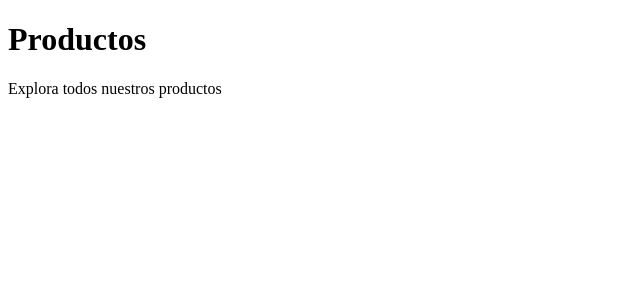
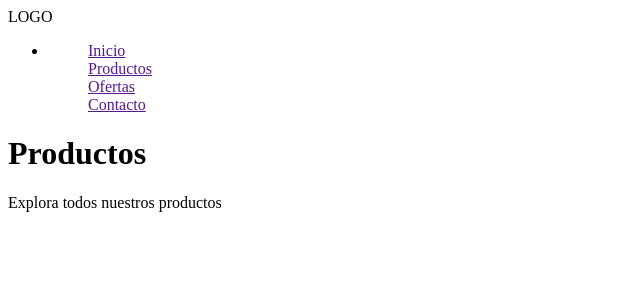
Before and after one commit to jubior777/Artesania, a React (Vite) app: page /productos in a window 1280 px wide. Shown: the top 300 px of the page, without its empty margins (0-640 px from the left). Built offline with nearby package versions, Linux system fonts and the light colour scheme.

Commit message:
ae agrega un template

```diff
--- a/src/App.jsx
+++ b/src/App.jsx
@@ -1,11 +1,10 @@
 import React from "react";
 import {API_URL} from "./components/constants/env" // Ajusta la ruta de env.js
-import MainHeader from "./components/pages/MainHeader"; // Ajusta la ruta de MainHeader.jsx
+
 
 function App() {
   return (
     <>
-      <MainHeader/>
       <div>
         <h1>Hola  {API_URL}</h1>
         <p>Este es el sitio de desarrollo</p>
--- a/src/components/Products.jsx
+++ b/src/components/Products.jsx
@@ -1,12 +1,13 @@
 import React from "react";
-
 
 const Products = () => {
   return (
-    <div>
-      <h1>Productos</h1>
-      <p>Explora todos nuestros productos</p>
-    </div>
+    <>
+      <div>
+        <h1>Productos</h1>
+        <p>Explora todos nuestros productos</p>
+      </div>
+    </>
   );
 }
 
--- a/src/components/pages/MainHeader.jsx
+++ b/src/components/pages/MainHeader.jsx
@@ -9,10 +9,10 @@ const MainHeader = () => {
       <nav>
         <ul>
           <li>
-            <a href="">Inicio</a>
-            <a href="">Productos</a>
-            <a href="">Ofertas</a>
-            <a href="">Contacto</a>
+            <ul><a href="">Inicio</a></ul>
+            <ul><a href="">Productos</a></ul>
+            <ul><a href="">Ofertas</a></ul>
+            <ul><a href="">Contacto</a></ul>
           </li>
         </ul>
       </nav>
--- /dev/null
+++ b/src/components/templates/Home.jsx
@@ -0,0 +1,14 @@
+import React from "react";
+import { Outlet } from "react-router-dom";
+import MainHeader from "../pages/MainHeader";
+
+const Home = () => {
+    return (
+        <div>
+          <MainHeader/>
+          <Outlet/>
+        </div>
+    );
+  }
+
+  export default Home;
--- a/src/router/Router.jsx
+++ b/src/router/Router.jsx
@@ -3,19 +3,28 @@ import { createBrowserRouter } from "react-router-dom";
 import App from "../App"; // Importa el componente principal de la aplicación
 import Error404 from "../components/Error404";
 import Products from "../components/Products";
+import Home from "../components/templates/Home";
 
 
 
 const appRouter = createBrowserRouter([
     {
         path: "/",
-        element: <App />,
+        element: <Home />,
         errorElement: <Error404 />,
-    },
-    {
-        path: "/productos",
-        element: <Products />,
+        children: [
+            {
+                index: true,
+                element: <App />,
+            },
+            {
+               path: "/productos",
+               element: <Products />,
+            }
+
+        ]
     }
-]);
 
+
+])
 export default appRouter;
```
Also changed, not shown: src/components/Home.jsx (deleted, +0 -16 lines).
